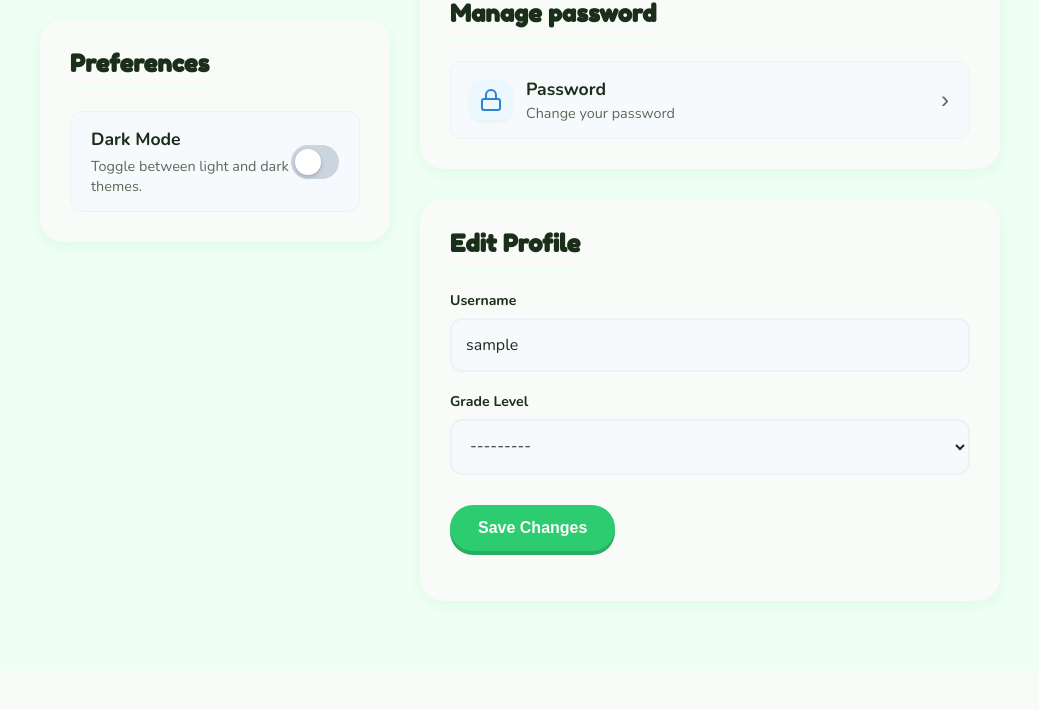
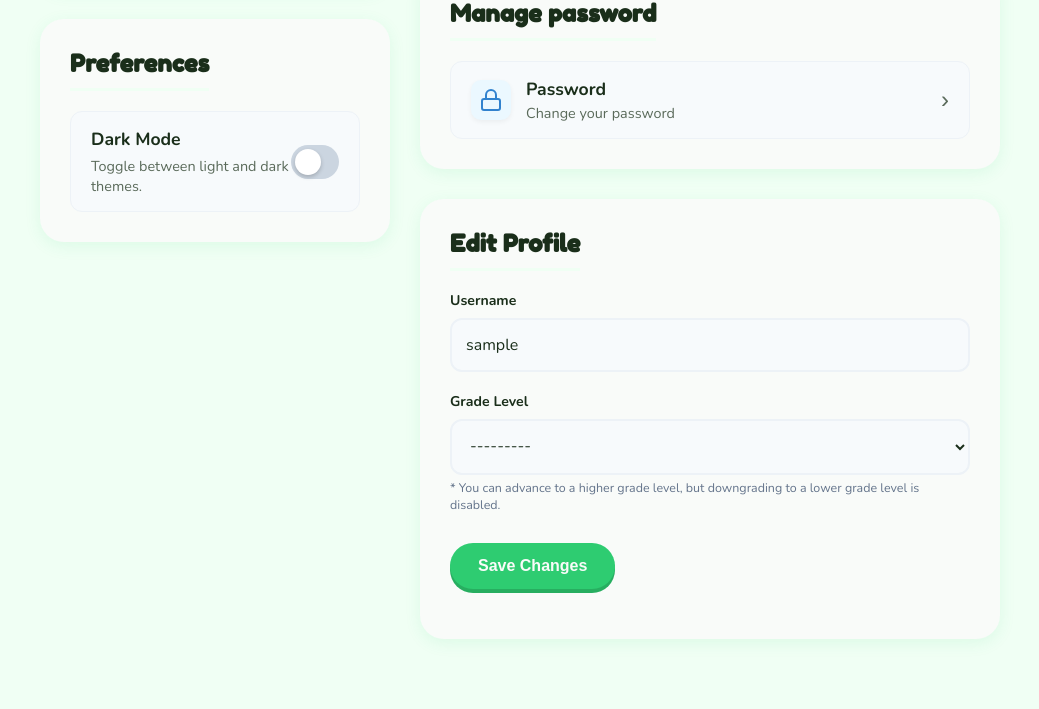
Before and after one commit to myhco007/Crafty, a Django app: page /profile/ in a window 1280 px wide. Shown: the part 779-1488 px from the top of the page, without its empty margins (120-1159 px from the left). Before the commit the page ends 1392 px from the top, so only its background shows below. Run offline with Django 5.2, Linux system fonts and the light colour scheme; the visitor is signed in with stand-in values (Sample User, id 1); data comes from the database, SQL or seed files in the repository; data that the repository does not hold is empty; parts of the project's set-up code (start-up, migrations or seed data) failed here and were passed over; some libraries are stand-ins or nearby versions.

Commit message:
Prevent grade level downgrade for student accounts with disabled grey options and server validation

```diff
--- a/main/forms.py
+++ b/main/forms.py
@@ -96,6 +96,20 @@ class UserProfileUpdateForm(forms.ModelForm):
         if 'grade_level' in self.fields:
             self.fields['grade_level'].choices = [('', '---------')] + STUDENT_GRADE_CHOICES
 
+    def clean_grade_level(self):
+        new_grade = self.cleaned_data.get('grade_level')
+        if self.instance and self.instance.pk and getattr(self.instance, 'role', None) == 'CLIENT':
+            old_grade = self.instance.grade_level
+            if old_grade and new_grade:
+                import re
+                old_m = re.search(r'\d+', str(old_grade))
+                new_m = re.search(r'\d+', str(new_grade))
+                old_num = int(old_m.group()) if old_m else 0
+                new_num = int(new_m.group()) if new_m else 0
+                if old_num > 0 and new_num > 0 and new_num < old_num:
+                    raise forms.ValidationError(f"Downgrading from {old_grade} to {new_grade} is not allowed. You can only advance to higher grades.")
+        return new_grade
+
 
 
 class CalendarEventForm(forms.ModelForm):
--- a/main/templates/main/profile.html
+++ b/main/templates/main/profile.html
@@ -748,6 +748,9 @@
                 <div class="form-group">
                     <label for="id_grade_level">Grade Level</label>
                     {{ p_form.grade_level }}
+                    <small style="color: #64748b; font-size: 0.78rem; margin-top: 4px; display: block;">
+                        * You can advance to a higher grade level, but downgrading to a lower grade level is disabled.
+                    </small>
                     {% if user.profile.pending_grade %}
                     <small
                         style="display: flex; align-items: center; justify-content: space-between; margin-top: 8px; color: #d97706; font-weight: bold; background: #fffbeb; padding: 8px 12px; border-radius: 8px; border: 1px solid #fef3c7;">
@@ -905,6 +908,22 @@
     }
 
     function submitProfileForm() {
+        const gradeSelect = document.getElementById('id_grade_level');
+        const currentGrade = "{{ user.profile.grade_level|default:''|escapejs }}";
+        if (gradeSelect && currentGrade) {
+            const extractGradeNum = (str) => {
+                const match = (str || '').match(/\d+/);
+                return match ? parseInt(match[0], 10) : 0;
+            };
+            const currentNum = extractGradeNum(currentGrade);
+            const selectedNum = extractGradeNum(gradeSelect.value);
+            if (currentNum > 0 && selectedNum > 0 && selectedNum < currentNum) {
+                alert('Downgrading your grade level is not allowed. You can only request an upgrade to higher grades.');
+                const modal = document.getElementById('save-confirm-modal');
+                if (modal) modal.style.display = 'none';
+                return;
+            }
+        }
         document.getElementById('edit-profile-form').submit();
     }
 
@@ -1014,6 +1033,46 @@
                 }
             });
         }
+
+        // Prevent grade level downgrade for student accounts
+        const gradeSelect = document.getElementById('id_grade_level');
+        const currentGrade = "{{ user.profile.grade_level|default:''|escapejs }}";
+
+        if (gradeSelect && currentGrade) {
+            const extractGradeNum = (str) => {
+                const match = (str || '').match(/\d+/);
+                return match ? parseInt(match[0], 10) : 0;
+            };
+
+            const currentNum = extractGradeNum(currentGrade);
+
+            if (currentNum > 0) {
+                Array.from(gradeSelect.options).forEach(opt => {
+                    const optVal = opt.value;
+                    const optNum = extractGradeNum(optVal);
+
+                    // If option is empty placeholder or lower grade level
+                    if (!optVal || (optNum > 0 && optNum < currentNum)) {
+                        opt.disabled = true;
+                        opt.style.color = '#94a3b8';
+                        opt.style.backgroundColor = '#f1f5f9';
+                        opt.style.cursor = 'not-allowed';
+                        if (!opt.text.includes('(Cannot downgrade)') && optVal) {
+                            opt.text = opt.text + ' (Cannot downgrade)';
+                        }
+                    }
+                });
+
+                // Extra safety: revert if user selects a lower grade via keyboard
+                gradeSelect.addEventListener('change', function () {
+                    const selectedNum = extractGradeNum(this.value);
+                    if (!this.value || (selectedNum > 0 && selectedNum < currentNum)) {
+                        this.value = currentGrade;
+                        alert('Downgrading your grade level is not allowed. You can only request an upgrade to higher grades.');
+                    }
+                });
+            }
+        }
     });
 </script>
 {% endblock %}
--- a/main/views.py
+++ b/main/views.py
@@ -108,6 +108,17 @@ def profile_view(request):
         if u_form.is_valid() and p_form.is_valid():
             new_grade = p_form.cleaned_data.get('grade_level')
             if new_grade != old_grade and request.user.profile.role == 'CLIENT':
+                # Prevent downgrade
+                if old_grade and new_grade:
+                    import re
+                    old_m = re.search(r'\d+', str(old_grade))
+                    new_m = re.search(r'\d+', str(new_grade))
+                    old_num = int(old_m.group()) if old_m else 0
+                    new_num = int(new_m.group()) if new_m else 0
+                    if old_num > 0 and new_num > 0 and new_num < old_num:
+                        messages.error(request, f"Downgrading from {old_grade} to {new_grade} is not allowed. You can only request an upgrade to higher grades.")
+                        return redirect('profile')
+
                 from django.utils import timezone
                 from datetime import timedelta
 
```
